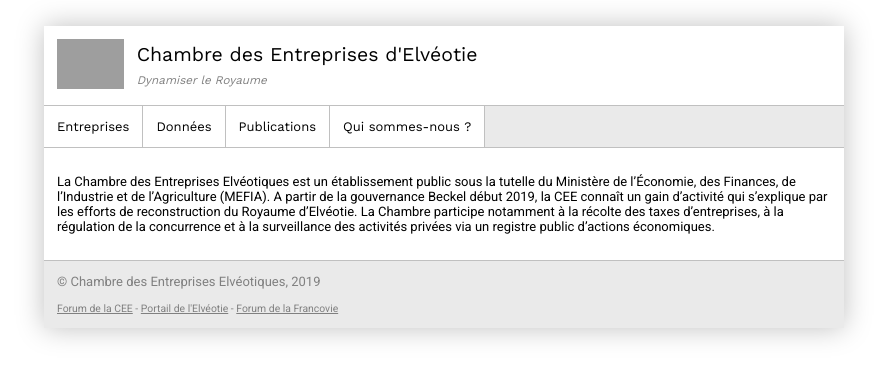
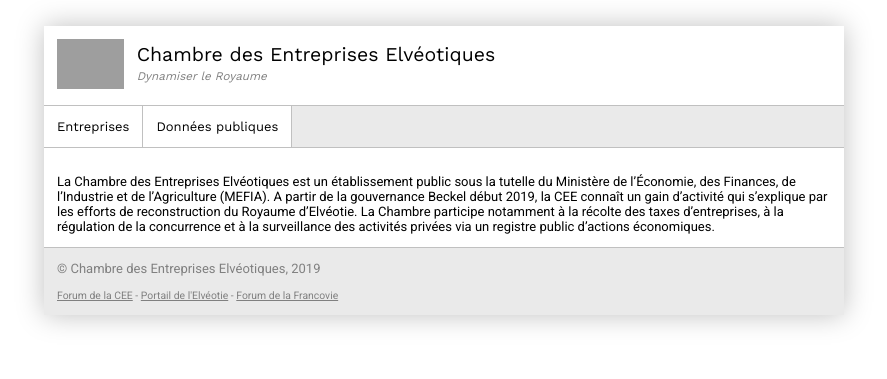
Before and after one commit to Elveotie/cee, a Jekyll site: the page built from index.md, in a window 1280 px wide. Shown: the top 379 px of the page, without its empty margins (196-1083 px from the left). Built offline with Jekyll 4.4.1, drawn with Linux system fonts in a browser that asks for light colours; our own code applies the rules of GitHub Pages for plain Markdown files.

Commit message:
Ajout des pages entreprises et données

```diff
--- a/_includes/header-nav.html
+++ b/_includes/header-nav.html
@@ -1,8 +1,6 @@
 <nav class="HeaderNav">
   <ul>
-    <a href="#"><li>Entreprises</li></a>
-    <a href="#"><li>Données</li></a>
-    <a href="#"><li>Publications</li></a>
-    <a href="#"><li>Qui sommes-nous ?</li></a>
+    <a href="{{ '/entreprises' | relative_url }}"><li>Entreprises</li></a>
+    <a href="{{ '/donnees' | relative_url }}"><li>Données publiques</li></a>
   </ul>
 </nav>
--- a/_layouts/default.html
+++ b/_layouts/default.html
@@ -2,6 +2,7 @@
 ---
 
 <!doctype html>
+
 <html lang="fr">
   <head>
     <meta charset="utf-8" />
@@ -18,8 +19,9 @@
           <p class="HeaderBrandLogo">
             <img src="https://elveotie.github.io/images/gouvernement/cee.svg" alt="Logo de la CEE" />
           </p>
+
           <h1 class="HeaderBrandText">
-            Chambre des Entreprises d'Elvéotie <br>
+            Chambre des Entreprises Elvéotiques <br>
             <span>Dynamiser le Royaume</span>
           </h1>
         </div>
@@ -29,6 +31,7 @@
 
       <div class="Page">
         <main class="PageMain">
+          <h2 class="PageTitle">{{ page.title }}</h2>
           {{ content }}
         </main>
       </div>
--- a/style.css
+++ b/style.css
@@ -73,6 +73,7 @@
 
 .HeaderBrandText {
   font-size: 1.5rem;
+  line-height: 1.5rem;
 }
 
 .HeaderBrandText span {
@@ -126,7 +127,15 @@
   flex-grow: 1;
 }
 
-.PageTitle + * {
+.PageMain > *:first-child {
+  margin-top: 0;
+}
+
+.PageMain > *:last-child {
+  margin-bottom: 0;
+}
+
+.PageTitle + p {
   margin-top: 0;
 }
 
```
Also changed, not shown: donnees.md (added, +3 -0 lines), entreprises.md (added, +24 -0 lines), index.md (+0 -1 lines).
